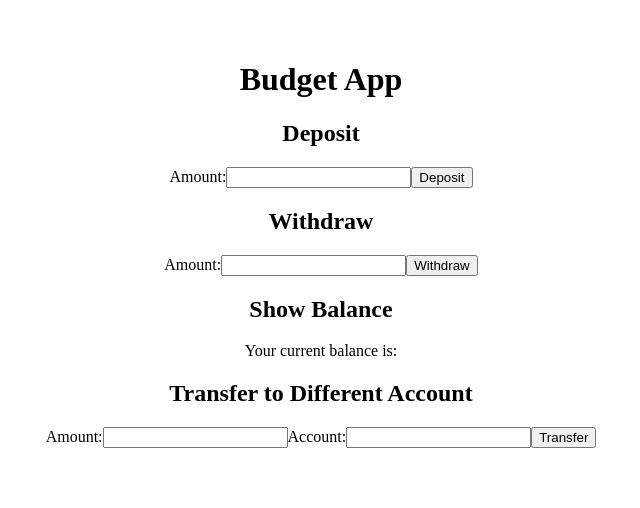
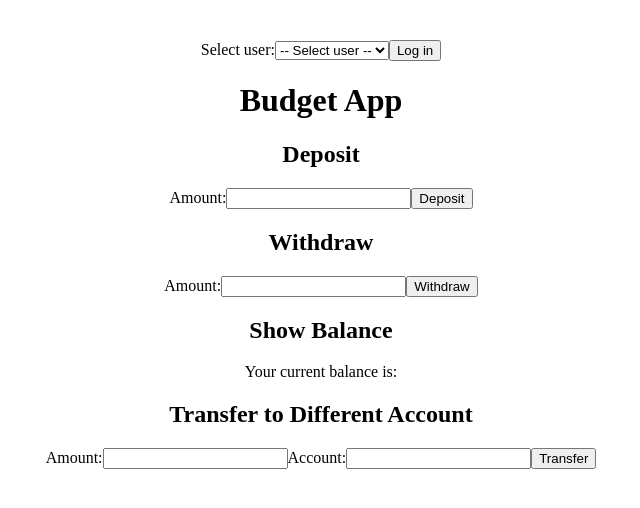
Before and after one commit to Misfosster/BudgetApp, a React (Vite) app: page / in a window 1280 px wide. Shown: the top 508 px of the page, without its empty margins (319-959 px from the left). Built offline with nearby package versions, Linux system fonts and the light colour scheme.

Commit message:
user tmp

```diff
--- a/src/App.jsx
+++ b/src/App.jsx
@@ -4,10 +4,32 @@ import Withdraw from "./components/Withdraw";
 import Balance from "./components/Balance";
 import Transfer from "./components/Transfer";
 import Exchange from "./components/Exchange";
+import { useState } from "react";
+import UserList from "./components/UserList.jsx";
+import LoginForm from "./components/LoginForm.jsx";
+
 
 function App() {
-  return (
+    const [transactions, setTransactions] = useState([]);
+    const [loggedInUser, setLoggedInUser] = useState(null);
+
+    const [users, setUsers] = useState([
+        { name: 'User1', budget: 500 },
+        { name: 'User2', budget: 1000 },
+        { name: 'User3', budget: 250 }
+    ]);
+
+    return (
     <div>
+        {loggedInUser ? (
+            <>
+                <h1>Budget App</h1>
+                <UserList users={users} handleDeposit={handleDeposit} handleWithdrawal={handleWithdrawal} />
+            </>
+        ) : (
+            <LoginForm users={users} setLoggedInUser={setLoggedInUser} />
+        )}
+
       <h1>Budget App</h1>
       <Deposit />
       <Withdraw />
--- /dev/null
+++ b/src/components/LoginForm.jsx
@@ -0,0 +1,28 @@
+import React, {useState} from 'react';
+
+const LoginForm = ({users, setLoggedInUser}) => {
+    const [selectedUser, setSelectedUser] = useState('');
+
+    const handleSubmit = (e) => {
+        e.preventDefault();
+        setLoggedInUser(selectedUser);
+    };
+
+    return (
+        <form onSubmit={handleSubmit}>
+            <label htmlFor="user-select">Select user:</label>
+            <select id="user-select" value={selectedUser} onChange={(e) => setSelectedUser(e.target.value)}>
+                <option value="">-- Select user --</option>
+                {users.map((user) => (
+                    <option key={user.name} value={user.name}>
+                        {user.name}
+                    </option>
+                ))}
+            </select>
+            <button type="submit">Log in</button>
+        </form>
+    );
+};
+
+
+export default LoginForm;
--- /dev/null
+++ b/src/components/User.jsx
@@ -0,0 +1,14 @@
+import React from 'react';
+
+const User = ({name, budget, handleDeposit, handleWithdrawal}) => {
+    return (
+        <div>
+            <h2>{name}</h2>
+            <p>Budget: ${budget}</p>
+            {name === loggedInUser &&
+                <TransactionForm handleDeposit={handleDeposit} handleWithdrawal={handleWithdrawal}/>}
+        </div>
+    );
+};
+
+export default User;
--- /dev/null
+++ b/src/components/UserList.jsx
@@ -0,0 +1,20 @@
+import React, {useState} from 'react';
+import User from "./User.jsx";
+
+const UserList = ({users, handleDeposit, handleWithdrawal}) => {
+    const [loggedInUser, setLoggedInUser] = useState(null);
+
+    return (
+        <div>
+            {users.map((user) => (
+                <User key={user.name}
+                      name={user.name}
+                      budget={user.budget}
+                      handleDeposit={handleDeposit}
+                      handleWithdrawal={handleWithdrawal}/>
+            ))}
+        </div>
+    );
+};
+
+export default UserList;
```
